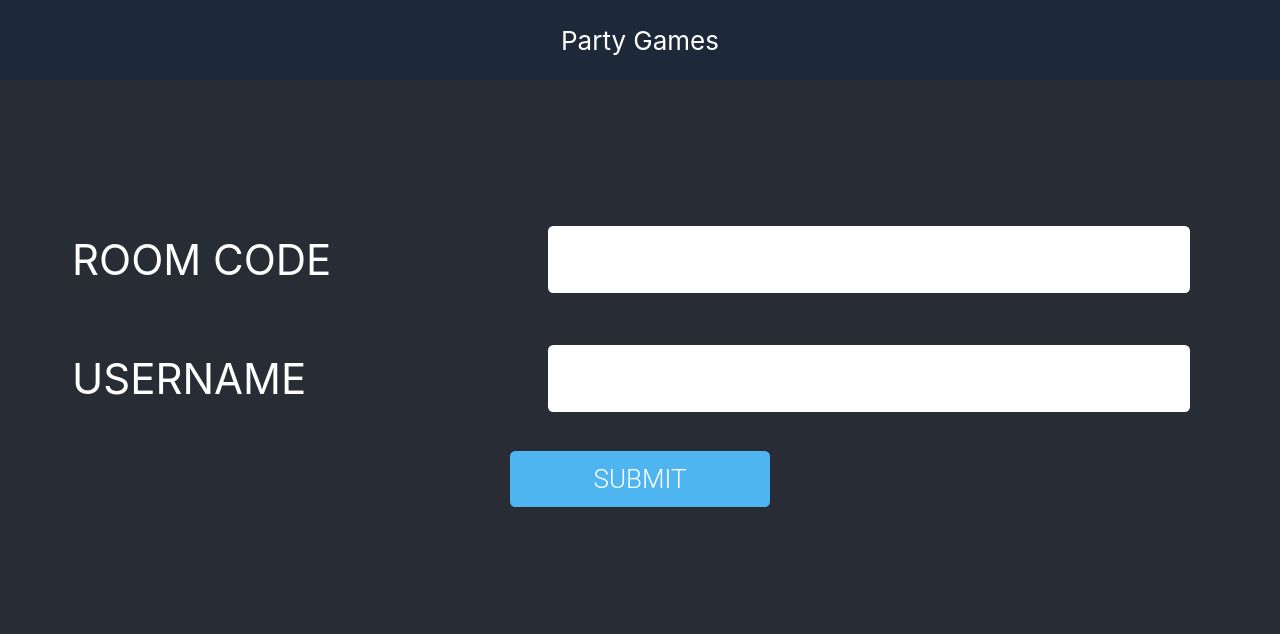
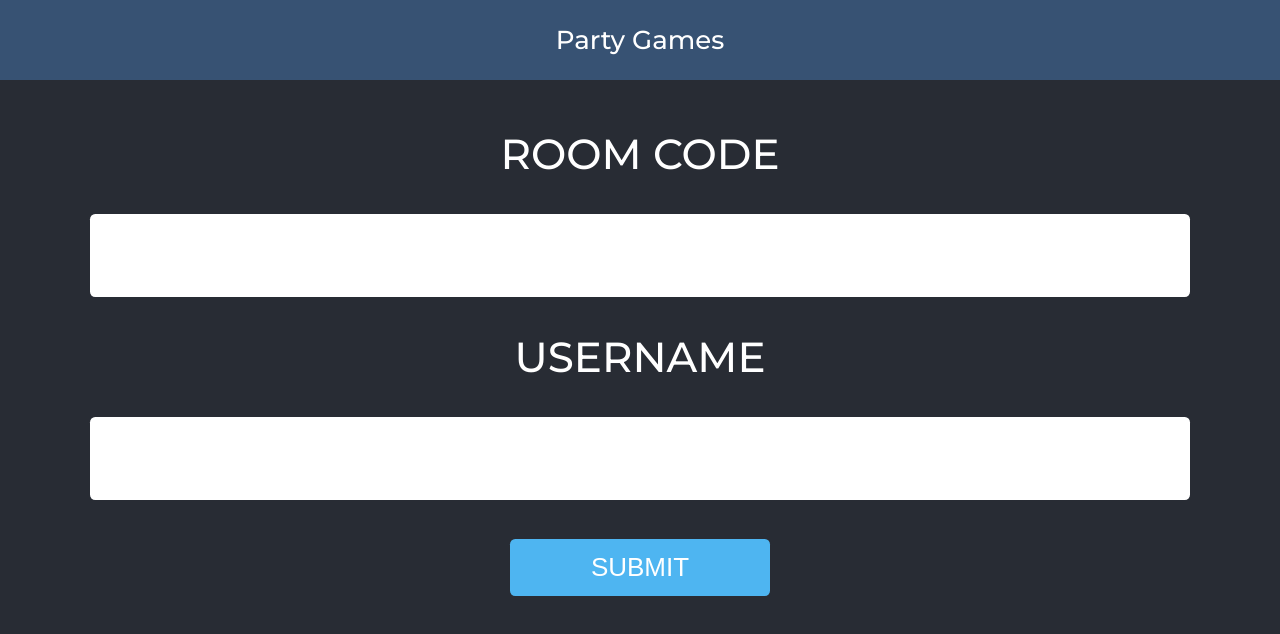
Before and after one commit to harryjjacobs/party-games-client-old, a React (Create React App) app: page / in a window 1280 px wide. Shown: the top 634 px of the page. Built offline with nearby package versions, Linux system fonts and the light colour scheme; no server answers; what webfontloader would draw is missing.

Commit message:
fix issue with verticl positioning of prompt container. change font, change header color a bit

```diff
--- a/src/App.css
+++ b/src/App.css
@@ -1,5 +1,6 @@
 .App {
   text-align: center;
+  font-family: "Montserrat", sans-serif;
 }
 
 .App-logo {
@@ -9,7 +10,7 @@
 }
 
 .App-header {
-  background-color: #1d2938;
+  background-color: #375273;
   min-height: 10vh;
   display: flex;
   flex-direction: column;
@@ -25,7 +26,6 @@
   display: flex;
   flex-direction: column;
   align-items: center;
-  justify-content: center;
   color: white;
 }
 
@@ -54,9 +54,8 @@
   box-sizing: border-box;
   border: none;
   text-decoration: none;
-  font-family: "Roboto", sans-serif;
   font-size: calc(10px + 2vmin);
-  font-weight: 300;
+  font-weight: 500;
   color: #ffffff;
   background-color: #4eb5f1;
   text-align: center;
@@ -68,7 +67,7 @@
   background-color: #4095c6;
 }
 
-@media all and (max-width: 30em) {
+@media all and (max-width: 20em) {
   .App-button {
     display: block;
     margin: 0.2em auto;
@@ -85,7 +84,7 @@
   align-items: center;
   justify-content: center;
   font-size: calc(10px + 2vmin);
-  transform: translateY(-10vh);
+  margin-top: 5vh;
 }
 
 .TextPrompt-container {
@@ -126,7 +125,7 @@
 }
 
 /* responsive TextPrompt form: move label inline for large screens */
-@media screen and (min-width: 800px) {
+@media screen and (min-width: 1300px) {
   .TextPrompt-field {
     flex-direction: row;
     align-items: center;
--- a/src/index.css
+++ b/src/index.css
@@ -1,6 +1,8 @@
+@import url("https://fonts.googleapis.com/css2?family=Montserrat:wght@500;700;900&display=swap");
+
 body {
   margin: 0;
-  font-family: -apple-system, BlinkMacSystemFont, "Segoe UI", "Roboto", "Oxygen",
+  font-family: Montserrat, BlinkMacSystemFont, "Segoe UI", "Roboto", "Oxygen",
     "Ubuntu", "Cantarell", "Fira Sans", "Droid Sans", "Helvetica Neue",
     sans-serif;
   -webkit-font-smoothing: antialiased;
```
